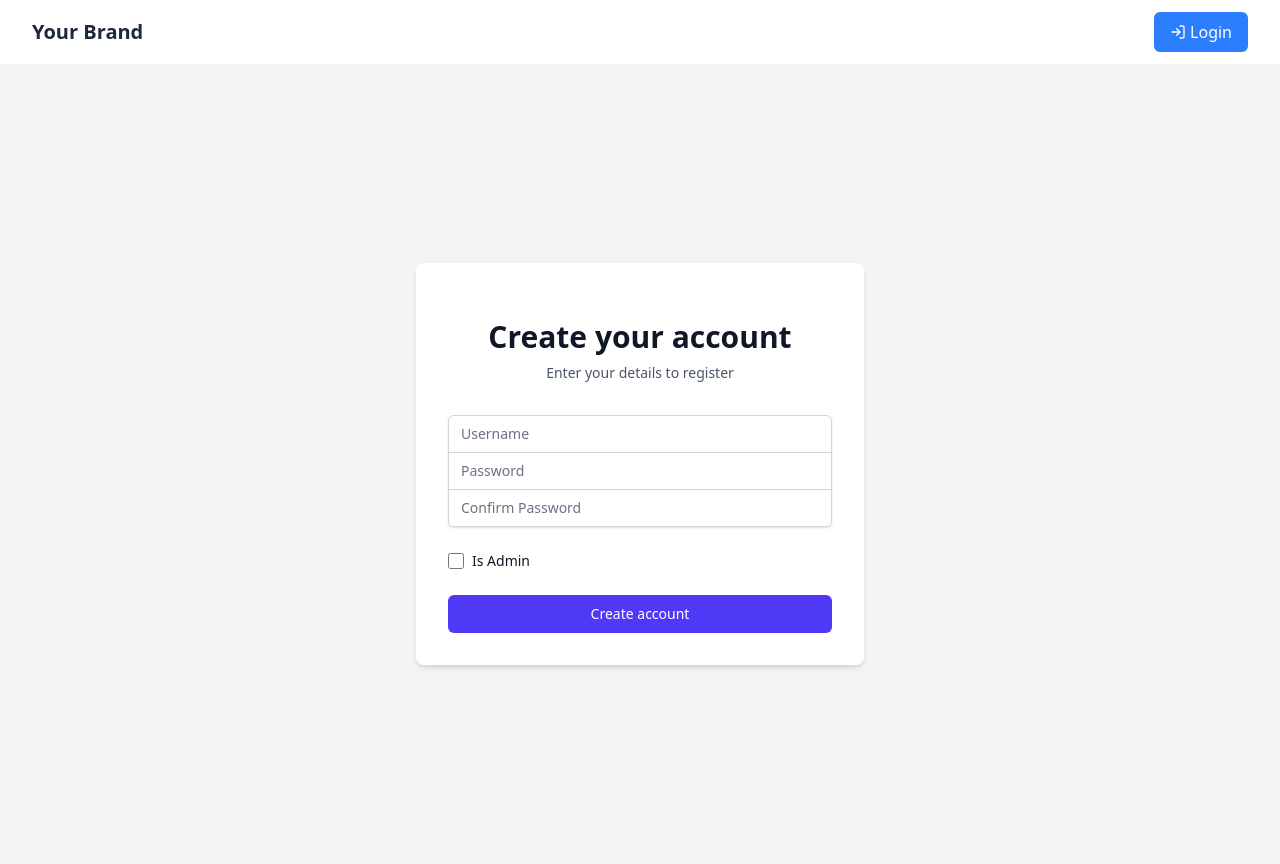
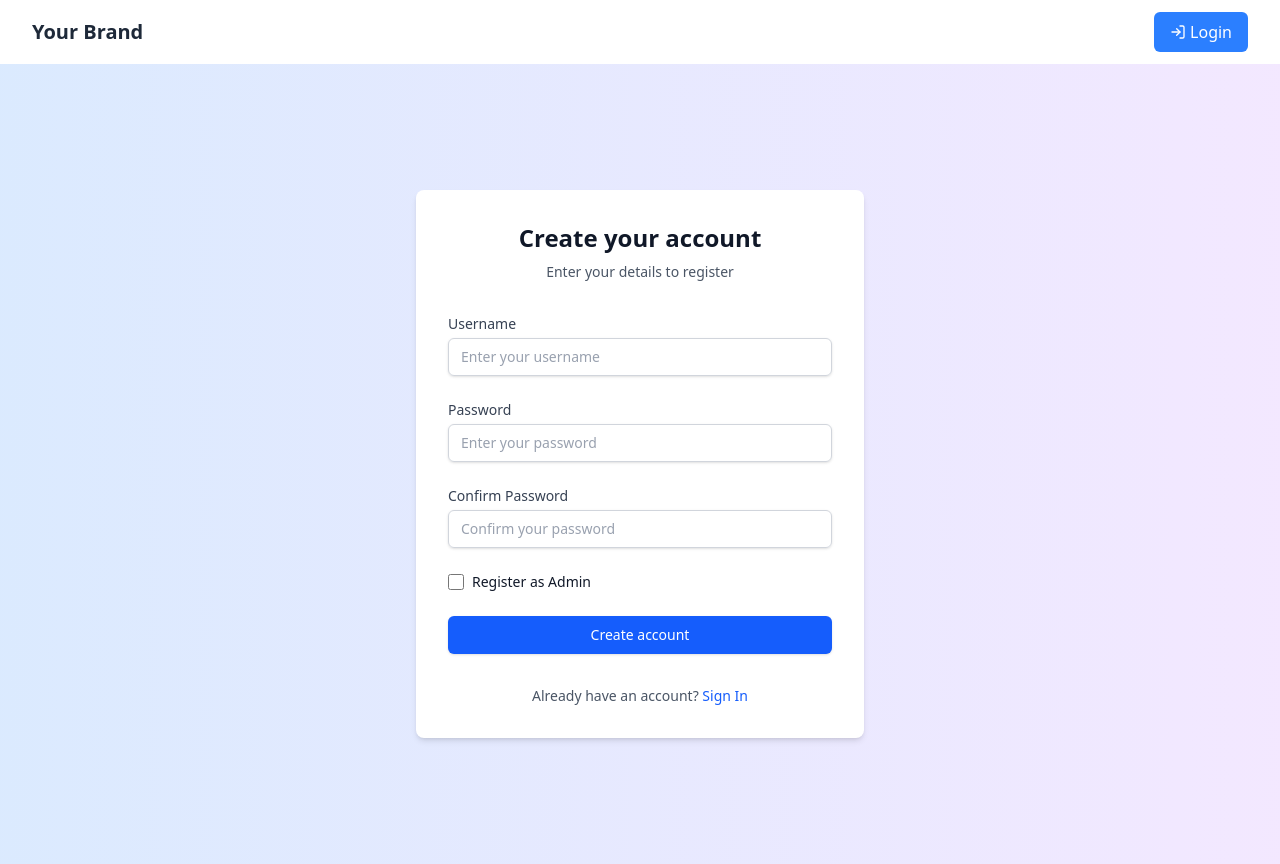
Before and after one commit to Sujaltalreja29/full-stack-task-management-app, a React (Vite) app in the folder Frontend/: page /register in a window 1280 px wide. Built offline with nearby package versions, Linux system fonts and the light colour scheme.

Commit message:
changed ui for login and register

```diff
--- a/Frontend/package.json
+++ b/Frontend/package.json
@@ -16,7 +16,8 @@
     "react": "^18.3.1",
     "react-dom": "^18.3.1",
     "react-router-dom": "^7.1.3",
-    "tailwindcss": "^4.0.1"
+    "shadcn-ui": "^0.9.4",
+    "tailwindcss": "^4.0.2"
   },
   "devDependencies": {
     "@eslint/js": "^9.17.0",
--- a/Frontend/src/components/Auth/Login.jsx
+++ b/Frontend/src/components/Auth/Login.jsx
@@ -1,110 +1,127 @@
-// src/components/Auth/Login.js
-import React, { useState } from 'react';
-import { Link, useNavigate } from 'react-router-dom';
-import { useAuth } from '../../context/AuthContext';
-import * as authService from '../../services/authService';
+"use client"
 
+import  React from "react"
+import { useState } from "react"
+import { Link } from "react-router-dom"
+import { useNavigate } from "react-router-dom"
+import { useAuth } from '../../context/AuthContext'
+import * as authService from '../../services/authService'
 
-
-const Login = () => {
+export default function Login() {
   const [formData, setFormData] = useState({
-    username: '',
-    password: '',
-  });
-  const [error, setError] = useState('');
-  const [loading, setLoading] = useState(false);
-  const navigate = useNavigate();
-  const { login } = useAuth();
+    username: "",
+    password: "",
+  })
+  const [error, setError] = useState("")
+  const [loading, setLoading] = useState(false)
+  const navigate = useNavigate()
+  const { login } = useAuth()
 
   const handleChange = (e) => {
-    const { name, value } = e.target;
-    setFormData(prevState => ({
+    const { name, value } = e.target
+    setFormData((prevState) => ({
       ...prevState,
-      [name]: value
-    }));
-  };
+      [name]: value,
+    }))
+  }
 
   const handleSubmit = async (e) => {
-    e.preventDefault();
-    setError('');
-    setLoading(true);
+    e.preventDefault()
+    setError("")
+    setLoading(true)
 
     try {
-      const data = await authService.login(formData.username, formData.password);
-      login(data, data.token);
-      navigate('/menu');
+      const data = await authService.login(formData.username, formData.password)
+      login(data, data.token)
+      navigate("/menu")
     } catch (err) {
-      setError(err.message);
+      setError(err.message)
     } finally {
-      setLoading(false);
+      setLoading(false)
     }
-  };
+  }
 
   return (
-    <div className="min-h-screen flex items-center justify-center bg-gray-50 py-12 px-4 sm:px-6 lg:px-8">
-      <div className="max-w-md w-full space-y-8">
-        <div>
-          <h2 className="mt-6 text-center text-3xl font-extrabold text-gray-900">
-            Sign in to your account
-          </h2>
-          <p className="mt-2 text-center text-base text-black/60">
-                    Don&apos;t have any account?&nbsp;
-                    <Link
-                        to="/register"
-                        className="font-medium text-primary transition-all duration-200 hover:underline"
-                    >
-                        Sign Up
-                    </Link>
-        </p>
-        </div>
-        <form className="mt-8 space-y-6" onSubmit={handleSubmit}>
+    <div className="min-h-screen flex items-center justify-center bg-gradient-to-r from-blue-100 to-purple-100 p-4 sm:p-6 lg:p-8">
+      <div className="w-full max-w-md bg-white rounded-lg shadow-md overflow-hidden">
+        <div className="p-6 sm:p-8">
+          <h2 className="text-2xl font-bold text-center text-gray-900 mb-8">Sign in to your account</h2>
+          <form onSubmit={handleSubmit} className="space-y-6">
             {error && (
               <div className="bg-red-100 border border-red-400 text-red-700 px-4 py-3 rounded relative" role="alert">
                 <span className="block sm:inline">{error}</span>
               </div>
             )}
-          <div className="rounded-md shadow-sm -space-y-px">
             <div>
-              <label htmlFor="username" className="sr-only">Username</label>
+              <label htmlFor="username" className="block text-sm font-medium text-gray-700 mb-1">
+                Username
+              </label>
               <input
                 id="username"
                 name="username"
                 type="text"
                 required
-                className="appearance-none rounded-none relative block w-full px-3 py-2 border border-gray-300 placeholder-gray-500 text-gray-900 rounded-t-md focus:outline-none focus:ring-indigo-500 focus:border-indigo-500 focus:z-10 sm:text-sm"
-                placeholder="Username"
+                className="appearance-none block w-full px-3 py-2 border border-gray-300 rounded-md shadow-sm placeholder-gray-400 focus:outline-none focus:ring-blue-500 focus:border-blue-500 sm:text-sm"
+                placeholder="Enter your username"
                 value={formData.username}
                 onChange={handleChange}
               />
             </div>
             <div>
-              <label htmlFor="password" className="sr-only">Password</label>
+              <label htmlFor="password" className="block text-sm font-medium text-gray-700 mb-1">
+                Password
+              </label>
               <input
                 id="password"
                 name="password"
                 type="password"
                 required
-                className="appearance-none rounded-none relative block w-full px-3 py-2 border border-gray-300 placeholder-gray-500 text-gray-900 rounded-b-md focus:outline-none focus:ring-indigo-500 focus:border-indigo-500 focus:z-10 sm:text-sm"
-                placeholder="Password"
+                className="appearance-none block w-full px-3 py-2 border border-gray-300 rounded-md shadow-sm placeholder-gray-400 focus:outline-none focus:ring-blue-500 focus:border-blue-500 sm:text-sm"
+                placeholder="Enter your password"
                 value={formData.password}
                 onChange={handleChange}
               />
             </div>
-          </div>
-
             <div>
               <button
                 type="submit"
+                className="w-full flex justify-center py-2 px-4 border border-transparent rounded-md shadow-sm text-sm font-medium text-white bg-blue-600 hover:bg-blue-700 focus:outline-none focus:ring-2 focus:ring-offset-2 focus:ring-blue-500 transition duration-150 ease-in-out"
                 disabled={loading}
-              className="group relative w-full flex justify-center py-2 px-4 border border-transparent text-sm font-medium rounded-md text-white bg-indigo-600 hover:bg-indigo-700 focus:outline-none focus:ring-2 focus:ring-offset-2 focus:ring-indigo-500"
               >
-              {loading ? 'Signing in...' : 'Sign in'}
+                {loading ? (
+                  <svg
+                    className="animate-spin -ml-1 mr-3 h-5 w-5 text-white"
+                    xmlns="http://www.w3.org/2000/svg"
+                    fill="none"
+                    viewBox="0 0 24 24"
+                  >
+                    <circle
+                      className="opacity-25"
+                      cx="12"
+                      cy="12"
+                      r="10"
+                      stroke="currentColor"
+                      strokeWidth="4"
+                    ></circle>
+                    <path
+                      className="opacity-75"
+                      fill="currentColor"
+                      d="M4 12a8 8 0 018-8V0C5.373 0 0 5.373 0 12h4zm2 5.291A7.962 7.962 0 014 12H0c0 3.042 1.135 5.824 3 7.938l3-2.647z"
+                    ></path>
+                  </svg>
+                ) : null}
+                {loading ? "Signing in..." : "Sign in"}
               </button>
             </div>
           </form>
+          <p className="mt-8 text-sm text-center text-gray-600">
+            Don&apos;t have an account?{" "}
+            <Link to="/register" className="font-medium text-blue-600 hover:text-blue-500">
+              Sign Up
+            </Link>
+          </p>
         </div>
       </div>
-  );
-};
-
-export default Login;
+    </div>
+  )
+}
--- a/Frontend/src/components/Auth/Register.jsx
+++ b/Frontend/src/components/Auth/Register.jsx
@@ -1,5 +1,5 @@
 import { useState } from "react"
-import { useNavigate } from "react-router-dom"
+import { Link, useNavigate } from "react-router-dom"
 import { useAuth } from "../../context/AuthContext"
 import * as authService from "../../services/authService"
 
@@ -46,21 +46,19 @@ const Register = () => {
   }
 
   return (
-    <div className="min-h-screen flex items-center justify-center bg-gray-100 py-12 px-4 sm:px-6 lg:px-8">
-      <div className="max-w-md w-full space-y-8 bg-white p-8 rounded-lg shadow-md">
-        <div>
-          <h2 className="mt-6 text-center text-3xl font-extrabold text-gray-900">Create your account</h2>
-          <p className="mt-2 text-center text-sm text-gray-600">Enter your details to register</p>
-        </div>
-        <form className="mt-8 space-y-6" onSubmit={handleSubmit}>
+    <div className="min-h-screen flex items-center justify-center bg-gradient-to-r from-blue-100 to-purple-100 p-4 sm:p-6 lg:p-8">
+      <div className="w-full max-w-md bg-white rounded-lg shadow-md overflow-hidden">
+        <div className="p-6 sm:p-8">
+          <h2 className="text-2xl font-bold text-center text-gray-900 mb-2">Create your account</h2>
+          <p className="text-center text-sm text-gray-600 mb-8">Enter your details to register</p>
+          <form onSubmit={handleSubmit} className="space-y-6">
             {error && (
               <div className="bg-red-100 border border-red-400 text-red-700 px-4 py-3 rounded relative" role="alert">
                 <span className="block sm:inline">{error}</span>
               </div>
             )}
-          <div className="rounded-md shadow-sm -space-y-px">
             <div>
-              <label htmlFor="username" className="sr-only">
+              <label htmlFor="username" className="block text-sm font-medium text-gray-700 mb-1">
                 Username
               </label>
               <input
@@ -68,14 +66,14 @@ const Register = () => {
                 name="username"
                 type="text"
                 required
-                className="appearance-none rounded-none relative block w-full px-3 py-2 border border-gray-300 placeholder-gray-500 text-gray-900 rounded-t-md focus:outline-none focus:ring-indigo-500 focus:border-indigo-500 focus:z-10 sm:text-sm"
-                placeholder="Username"
+                className="appearance-none block w-full px-3 py-2 border border-gray-300 rounded-md shadow-sm placeholder-gray-400 focus:outline-none focus:ring-blue-500 focus:border-blue-500 sm:text-sm"
+                placeholder="Enter your username"
                 value={formData.username}
                 onChange={handleChange}
               />
             </div>
             <div>
-              <label htmlFor="password" className="sr-only">
+              <label htmlFor="password" className="block text-sm font-medium text-gray-700 mb-1">
                 Password
               </label>
               <input
@@ -83,14 +81,14 @@ const Register = () => {
                 name="password"
                 type="password"
                 required
-                className="appearance-none rounded-none relative block w-full px-3 py-2 border border-gray-300 placeholder-gray-500 text-gray-900 focus:outline-none focus:ring-indigo-500 focus:border-indigo-500 focus:z-10 sm:text-sm"
-                placeholder="Password"
+                className="appearance-none block w-full px-3 py-2 border border-gray-300 rounded-md shadow-sm placeholder-gray-400 focus:outline-none focus:ring-blue-500 focus:border-blue-500 sm:text-sm"
+                placeholder="Enter your password"
                 value={formData.password}
                 onChange={handleChange}
               />
             </div>
             <div>
-              <label htmlFor="confirmPassword" className="sr-only">
+              <label htmlFor="confirmPassword" className="block text-sm font-medium text-gray-700 mb-1">
                 Confirm Password
               </label>
               <input
@@ -98,38 +96,68 @@ const Register = () => {
                 name="confirmPassword"
                 type="password"
                 required
-                className="appearance-none rounded-none relative block w-full px-3 py-2 border border-gray-300 placeholder-gray-500 text-gray-900 rounded-b-md focus:outline-none focus:ring-indigo-500 focus:border-indigo-500 focus:z-10 sm:text-sm"
-                placeholder="Confirm Password"
+                className="appearance-none block w-full px-3 py-2 border border-gray-300 rounded-md shadow-sm placeholder-gray-400 focus:outline-none focus:ring-blue-500 focus:border-blue-500 sm:text-sm"
+                placeholder="Confirm your password"
                 value={formData.confirmPassword}
                 onChange={handleChange}
               />
             </div>
-          </div>
-
             <div className="flex items-center">
               <input
                 id="isAdmin"
                 name="isAdmin"
                 type="checkbox"
-              className="h-4 w-4 text-indigo-600 focus:ring-indigo-500 border-gray-300 rounded"
+                className="h-4 w-4 text-blue-600 focus:ring-blue-500 border-gray-300 rounded"
                 checked={formData.isAdmin}
                 onChange={handleChange}
               />
               <label htmlFor="isAdmin" className="ml-2 block text-sm text-gray-900">
-              Is Admin
+                Register as Admin
               </label>
             </div>
-
             <div>
               <button
                 type="submit"
+                className="w-full flex justify-center py-2 px-4 border border-transparent rounded-md shadow-sm text-sm font-medium text-white bg-blue-600 hover:bg-blue-700 focus:outline-none focus:ring-2 focus:ring-offset-2 focus:ring-blue-500 transition duration-150 ease-in-out"
                 disabled={loading}
-              className="group relative w-full flex justify-center py-2 px-4 border border-transparent text-sm font-medium rounded-md text-white bg-indigo-600 hover:bg-indigo-700 focus:outline-none focus:ring-2 focus:ring-offset-2 focus:ring-indigo-500"
               >
-              {loading ? "Creating account..." : "Create account"}
+                {loading ? (
+                  <>
+                    <svg
+                      className="animate-spin -ml-1 mr-3 h-5 w-5 text-white"
+                      xmlns="http://www.w3.org/2000/svg"
+                      fill="none"
+                      viewBox="0 0 24 24"
+                    >
+                      <circle
+                        className="opacity-25"
+                        cx="12"
+                        cy="12"
+                        r="10"
+                        stroke="currentColor"
+                        strokeWidth="4"
+                      ></circle>
+                      <path
+                        className="opacity-75"
+                        fill="currentColor"
+                        d="M4 12a8 8 0 018-8V0C5.373 0 0 5.373 0 12h4zm2 5.291A7.962 7.962 0 014 12H0c0 3.042 1.135 5.824 3 7.938l3-2.647z"
+                      ></path>
+                    </svg>
+                    Creating account...
+                  </>
+                ) : (
+                  "Create account"
+                )}
               </button>
             </div>
           </form>
+          <p className="mt-8 text-sm text-center text-gray-600">
+            Already have an account?{" "}
+            <Link to="/login" className="font-medium text-blue-600 hover:text-blue-500">
+              Sign In
+            </Link>
+          </p>
+        </div>
       </div>
     </div>
   )
--- a/Frontend/src/pages/Home.jsx
+++ b/Frontend/src/pages/Home.jsx
@@ -15,7 +15,7 @@ export default function Home() {
             Order from your favorite restaurants and enjoy meals from the comfort of your home.
           </p>
           <Link
-            href="/login"
+            to="/login"
             className="inline-flex items-center px-6 py-3 border border-transparent text-base font-medium rounded-md text-white bg-blue-600 hover:bg-blue-700"
           >
             Login to Start Ordering
```
Also changed, not shown: 1 other file (tests, documents, lock files or other folders). Lines whose indentation alone changed are shown as unchanged.
